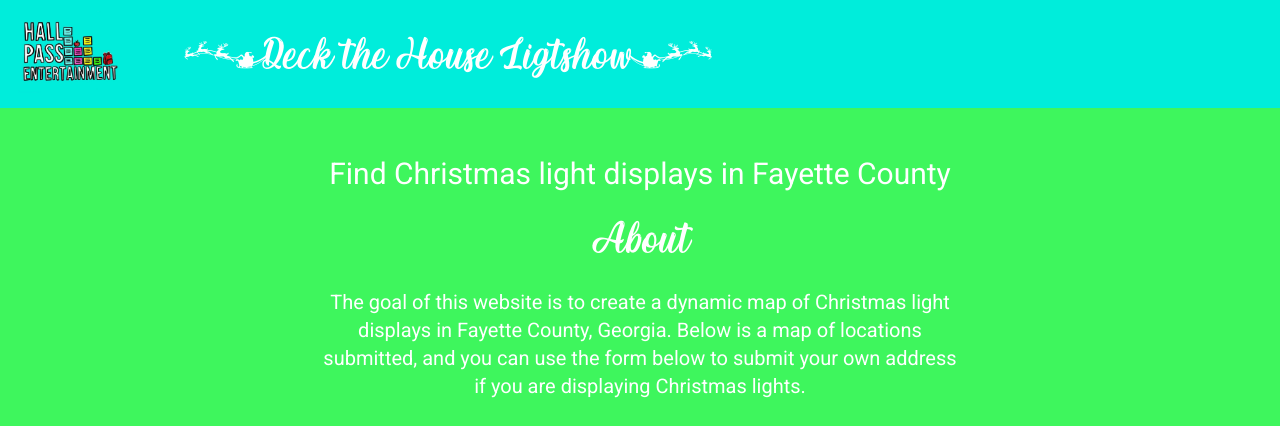
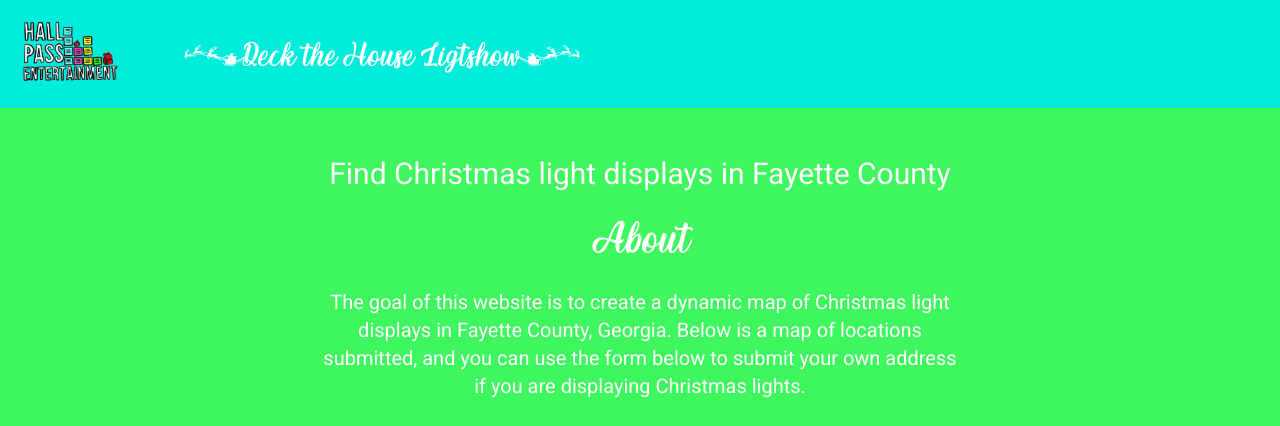
Before and after one commit to Johnodon-com/deckthehouse, a plain HTML site: page index.html in a window 1280 px wide. Shown: the top 426 px of the page. Drawn offline with nearby package versions, Linux system fonts and the light colour scheme; a web font is replaced by a local one.

Commit message:
Update index.html

```diff
--- a/index.html
+++ b/index.html
@@ -34,7 +34,7 @@
 <body>
     <header class="pb-1 pt-2 bg-hpe flex items-center">
         <a href="https://www.hallpassentertainment.org" target="_blank"><img src="hallpass.jpg" alt="Hall Pass Entertainment" width="104px" class="relative ml-4 -mt-2 rounded"></a>
-        <h1 class="text-white text-5xl pl-16 align-middle font-christmas-squad">(Deck the House Ligtshow)</h1>
+        <h1 class="text-white sm:text-2xl md:text-4xl text-5xl pl-16 align-middle font-christmas-squad">(Deck the House Ligtshow)</h1>
     </header>
     <div id="hero-about" class="pb-12 pt-12 bg-green-hpe text-center align-middle">
         <div id="about-text" class="text-center w-1/2 m-auto">
```
